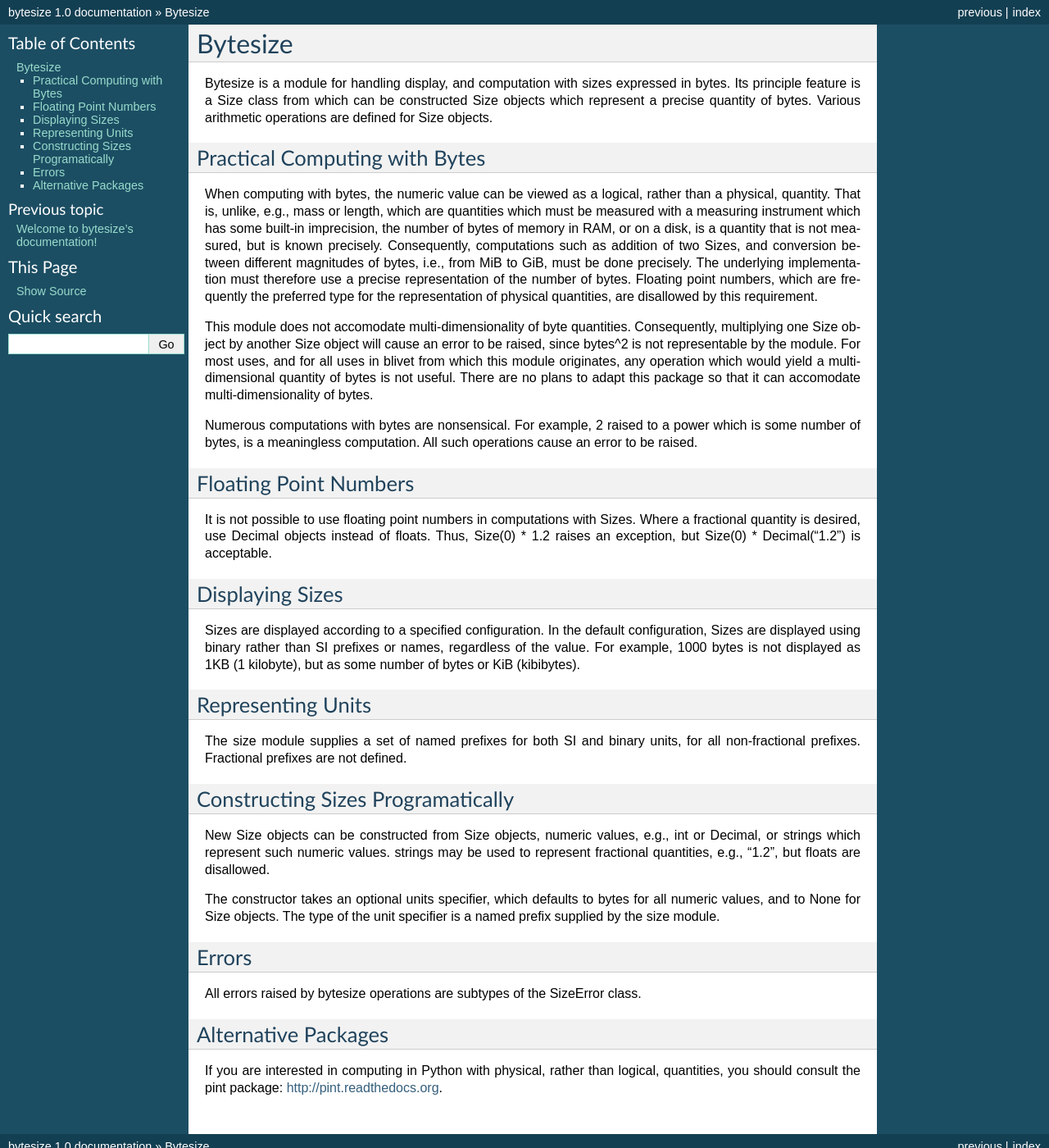
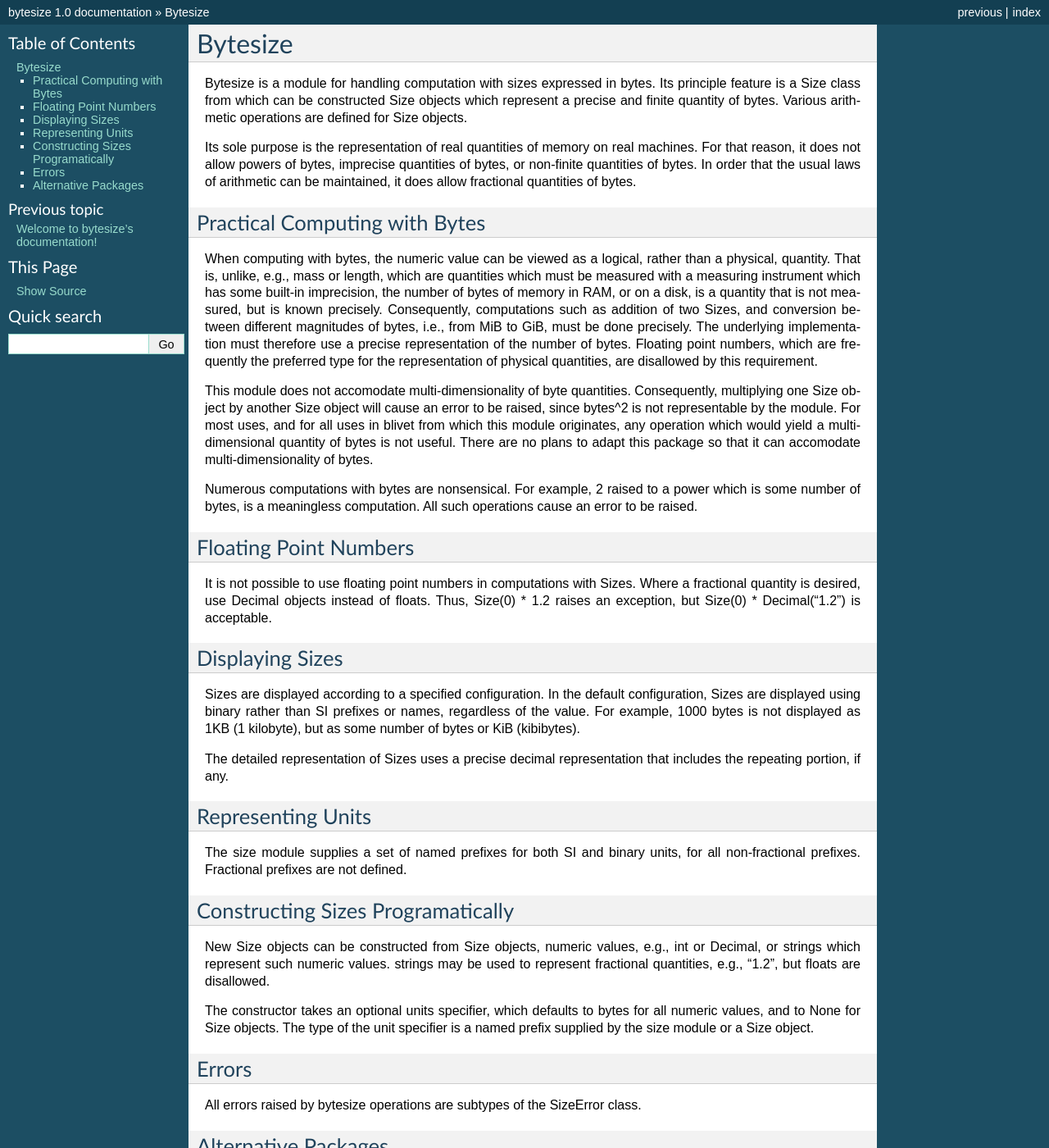
Before and after one commit to mulkieran/bytesize, a Sphinx documentation site: the page built from doc/intro.rst, in a window 1280 px wide and 1400 px high. Shown: the whole window at 82% size. Built offline with Sphinx 7.4.7, drawn with Linux system fonts in a browser that asks for light colours; pages that are not in the unit, such as notebooks, are missing from menus.

Commit message:
Bring documentation up to date.
Signed-off-by: mulhern <amulhern@redhat.com>

```diff
--- a/doc/intro.rst
+++ b/doc/intro.rst
@@ -1,10 +1,16 @@
 Bytesize
 ========
 
-Bytesize is a module for handling display, and computation with
+Bytesize is a module for handling computation with
 sizes expressed in bytes. Its principle feature is a Size class from
-which can be constructed Size objects which represent a precise
+which can be constructed Size objects which represent a precise and finite
 quantity of bytes. Various arithmetic operations are defined for Size objects.
+
+Its sole purpose is the representation of real quantities of memory on real
+machines. For that reason, it does not allow powers of bytes, imprecise
+quantities of bytes, or non-finite quantities of bytes. In order that the
+usual laws of arithmetic can be maintained, it does allow fractional quantities
+of bytes.
 
 Practical Computing with Bytes
 ------------------------------
@@ -47,6 +53,9 @@ configuration, Sizes are displayed using binary rather than SI prefixes
 or names, regardless of the value. For example, 1000 bytes is not displayed
 as 1KB (1 kilobyte), but as some number of bytes or KiB (kibibytes).
 
+The detailed representation of Sizes uses a precise decimal representation
+that includes the repeating portion, if any.
+
 Representing Units
 ------------------
 The size module supplies a set of named prefixes for both SI and binary units,
@@ -61,7 +70,7 @@ floats are disallowed.
 
 The constructor takes an optional units specifier, which defaults to bytes
 for all numeric values, and to None for Size objects. The type of the
-unit specifier is a named prefix supplied by the size module.
+unit specifier is a named prefix supplied by the size module or a Size object.
 
 Errors
 ------
```
